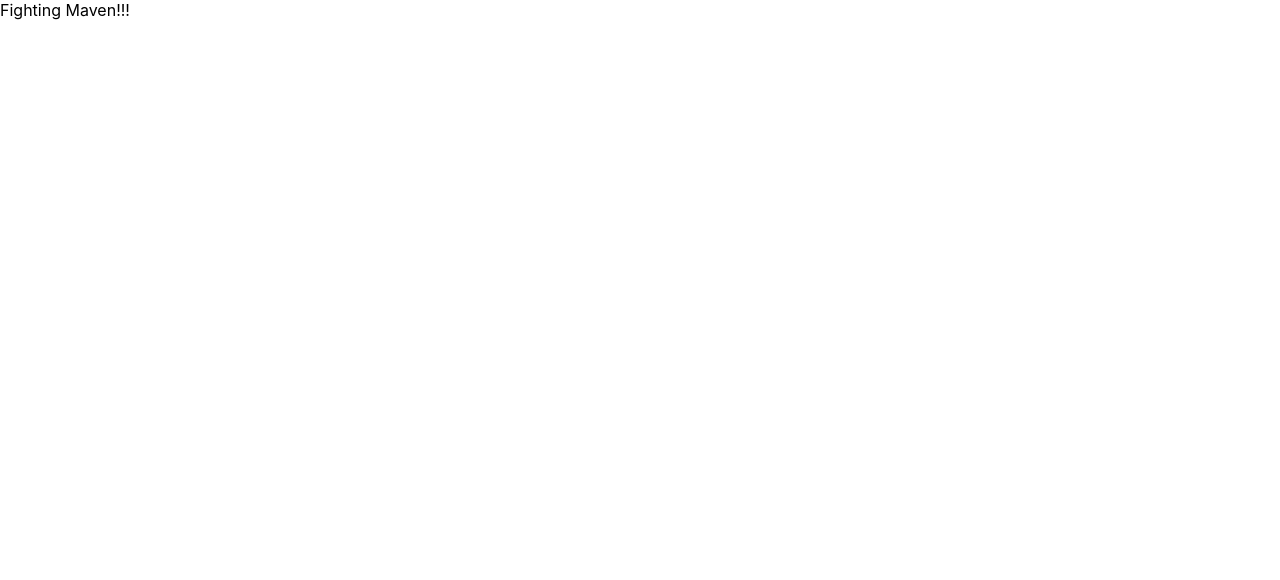
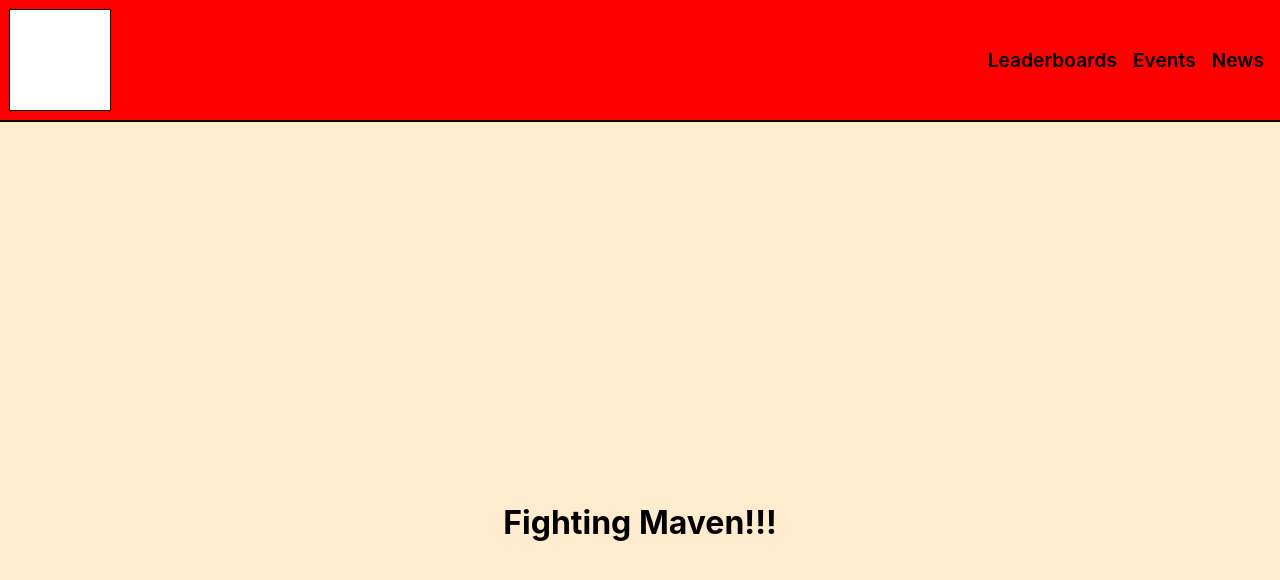
Before and after one commit to Vancios86/fighting-maven, a React (Create React App) app in the folder interface/: page / in a window 1280 px wide. Shown: the top 580 px of the page. Built offline with nearby package versions, Linux system fonts and the light colour scheme.

Commit message:
build the template

```diff
--- a/interface/src/App.css
+++ b/interface/src/App.css
@@ -1,38 +1,17 @@
-.App {
-  text-align: center;
+.app .title {
+  display: -webkit-box;
+  display: -ms-flexbox;
+  display: flex;
+  -webkit-box-pack: center;
+      -ms-flex-pack: center;
+          justify-content: center;
+  -webkit-box-align: center;
+      -ms-flex-align: center;
+          align-items: center;
+  background-color: blanchedalmond;
+  width: 100%;
+  height: 100vh;
+  font-size: xx-large;
+  font-weight: bold;
 }
-
-.App-logo {
-  height: 40vmin;
-  pointer-events: none;
-}
-
-@media (prefers-reduced-motion: no-preference) {
-  .App-logo {
-    animation: App-logo-spin infinite 20s linear;
-  }
-}
-
-.App-header {
-  background-color: #282c34;
-  min-height: 100vh;
-  display: flex;
-  flex-direction: column;
-  align-items: center;
-  justify-content: center;
-  font-size: calc(10px + 2vmin);
-  color: white;
-}
-
-.App-link {
-  color: #61dafb;
-}
-
-@keyframes App-logo-spin {
-  from {
-    transform: rotate(0deg);
-  }
-  to {
-    transform: rotate(360deg);
-  }
-}
+/*# sourceMappingURL=App.css.map */
--- /dev/null
+++ b/interface/src/App.scss
@@ -0,0 +1,12 @@
+.app {
+    .title {
+        display: flex;
+        justify-content: center;
+        align-items: center;
+        background-color: blanchedalmond;
+        width: 100%;
+        height: 100vh;
+        font-size: xx-large;
+        font-weight: bold;
+    }
+}
--- a/interface/src/App.tsx
+++ b/interface/src/App.tsx
@@ -1,11 +1,14 @@
 import React from 'react';
+import Header from './Components/Header/Header';
 
 import './App.css';
 
-function App() {
+const App: React.FC = () => {
   return (
    <div className="app">
-     Fighting Maven!!!
+     <Header />
+     <div className='title'>Fighting Maven!!!</div>
+
    </div>
   );
 }
--- /dev/null
+++ b/interface/src/Components/Header/Header.css
@@ -0,0 +1,45 @@
+.header {
+  background-color: red;
+  width: 100%;
+  height: 120px;
+  border-bottom: 2px solid black;
+  display: -webkit-box;
+  display: -ms-flexbox;
+  display: flex;
+  -webkit-box-pack: justify;
+      -ms-flex-pack: justify;
+          justify-content: space-between;
+  -webkit-box-align: center;
+      -ms-flex-align: center;
+          align-items: center;
+}
+
+.header .logo {
+  width: 100px;
+  height: 100px;
+  margin: 0.55rem;
+  background-color: white;
+  border: 1px solid black;
+}
+
+.header .menu {
+  width: 67%;
+  display: -webkit-box;
+  display: -ms-flexbox;
+  display: flex;
+  -webkit-box-pack: end;
+      -ms-flex-pack: end;
+          justify-content: flex-end;
+  -webkit-box-align: center;
+      -ms-flex-align: center;
+          align-items: center;
+  list-style: none;
+}
+
+.header .menu li {
+  margin-right: 1rem;
+  font-size: larger;
+  font-weight: 600;
+  cursor: pointer;
+}
+/*# sourceMappingURL=Header.css.map */
--- /dev/null
+++ b/interface/src/Components/Header/Header.scss
@@ -0,0 +1,29 @@
+.header {
+    background-color: red;
+    width: 100%;
+    height: 120px;
+    border-bottom: 2px solid black;
+    display: flex;
+    justify-content: space-between;
+    align-items: center;
+    .logo {
+        width: 100px;
+        height: 100px;
+        margin: 0.55rem;
+        background-color: white;
+        border: 1px solid black;
+    }
+    .menu {
+        width: 67%;
+        display: flex;
+        justify-content: flex-end;
+        align-items: center;
+        list-style: none;
+        li {
+            margin-right: 1rem;
+            font-size: larger;
+            font-weight: 600;
+            cursor: pointer;
+        }
+    }
+}
--- /dev/null
+++ b/interface/src/Components/Header/Header.tsx
@@ -0,0 +1,16 @@
+import './Header.css';
+
+const Header: React.FC = () => {
+    return (
+        <div className="header">
+       <div className="logo"></div>
+       <ul className="menu">
+         <li>Leaderboards</li>
+         <li>Events</li>
+         <li>News</li>
+       </ul>
+     </div>
+    )
+}
+
+export default Header;
```
Also changed, not shown: 2 other files (tests, documents, lock files or other folders).
